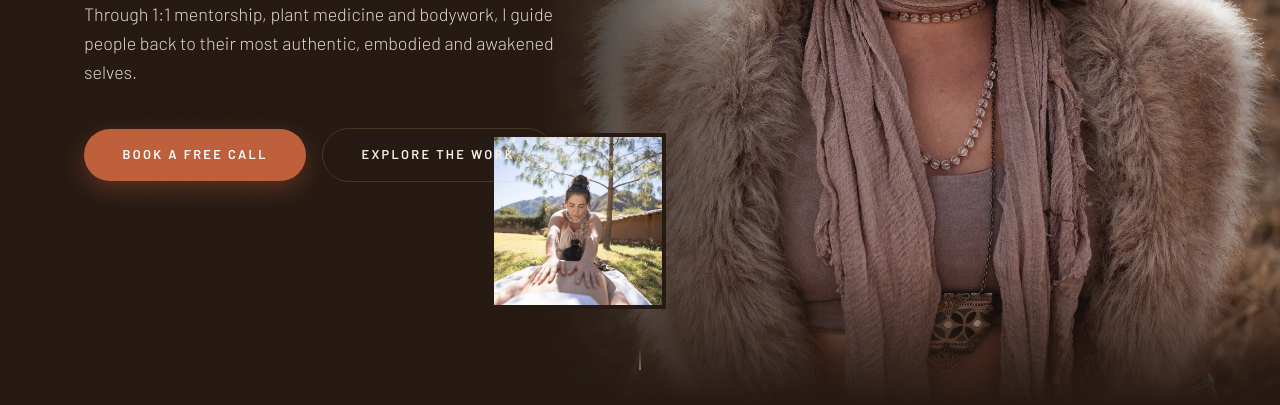
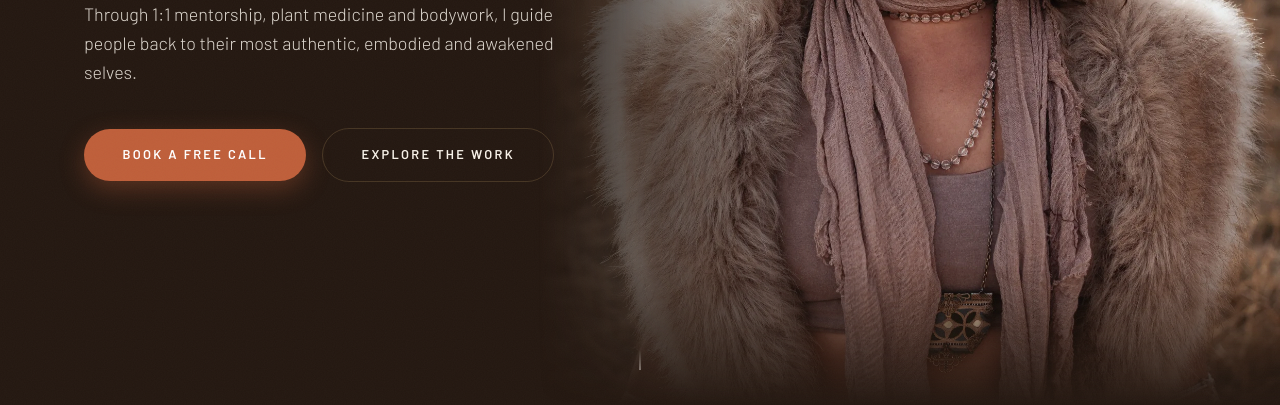
Before and after one commit to Ashdabash2926/Munay2, an Eleventy site: page index.html in a window 1280 px wide. Shown: the part 395-800 px from the top of the page. Built offline with nearby package versions, Linux system fonts and the light colour scheme; Eleventy itself is replaced by a stand-in of ours; files that its build step writes are made by us from their sources; what sharp would draw is missing.

Commit message:
Remove the overlapping massage inset from the hero

```diff
--- a/css/styles.css
+++ b/css/styles.css
@@ -374,13 +374,11 @@ html[lang="fa"] .hero__counter { -webkit-text-stroke: 0; color: rgba(226,188,125
   --hero-fade-b: 40%;      /* image is fully opaque from         */
   --hero-obj-x: 52%;       /* focal point within the photo       */
   --hero-obj-y: 28%;
-  --hero-thumb-w: 11rem;   /* the small overlapping photo        */
 }
 .hero-section { min-height: var(--hero-h); }
 .hero-figure { width: 100%; }
 @media (min-width: 640px) { .hero-figure { width: var(--hero-fig-w-sm); } }
 @media (min-width: 768px) { .hero-figure { width: var(--hero-fig-w); } }
-.hero-thumb { width: var(--hero-thumb-w); }
 .hero-portrait {
   object-position: var(--hero-obj-x) var(--hero-obj-y);
   --hero-fade-mid: calc(var(--hero-fade-a) + (var(--hero-fade-b) - var(--hero-fade-a)) * .35);
--- a/index.html
+++ b/index.html
@@ -32,11 +32,6 @@
         <img class="hero-portrait w-full h-full object-cover"
              src="assets/img/practitioner.webp" fetchpriority="high"
              alt="Portrait of Paras looking at the camera in a mountain valley" />
-        <div class="hero-thumb absolute bottom-24 -start-12 hidden sm:block shadow-[var(--shadow-lift)] border-4 border-[var(--cocoa)]">
-          <img class="object-cover aspect-square w-full" loading="lazy"
-               src="assets/img/mission-portrait.webp"
-               alt="Paras giving a massage beneath the mountains" />
-        </div>
       </div>
       <div class="absolute inset-0 sm:hidden" aria-hidden="true"
            style="background: linear-gradient(to right, rgba(36,24,17,.94) 0%, rgba(36,24,17,.7) 55%, rgba(36,24,17,.3) 100%)"></div>
```
